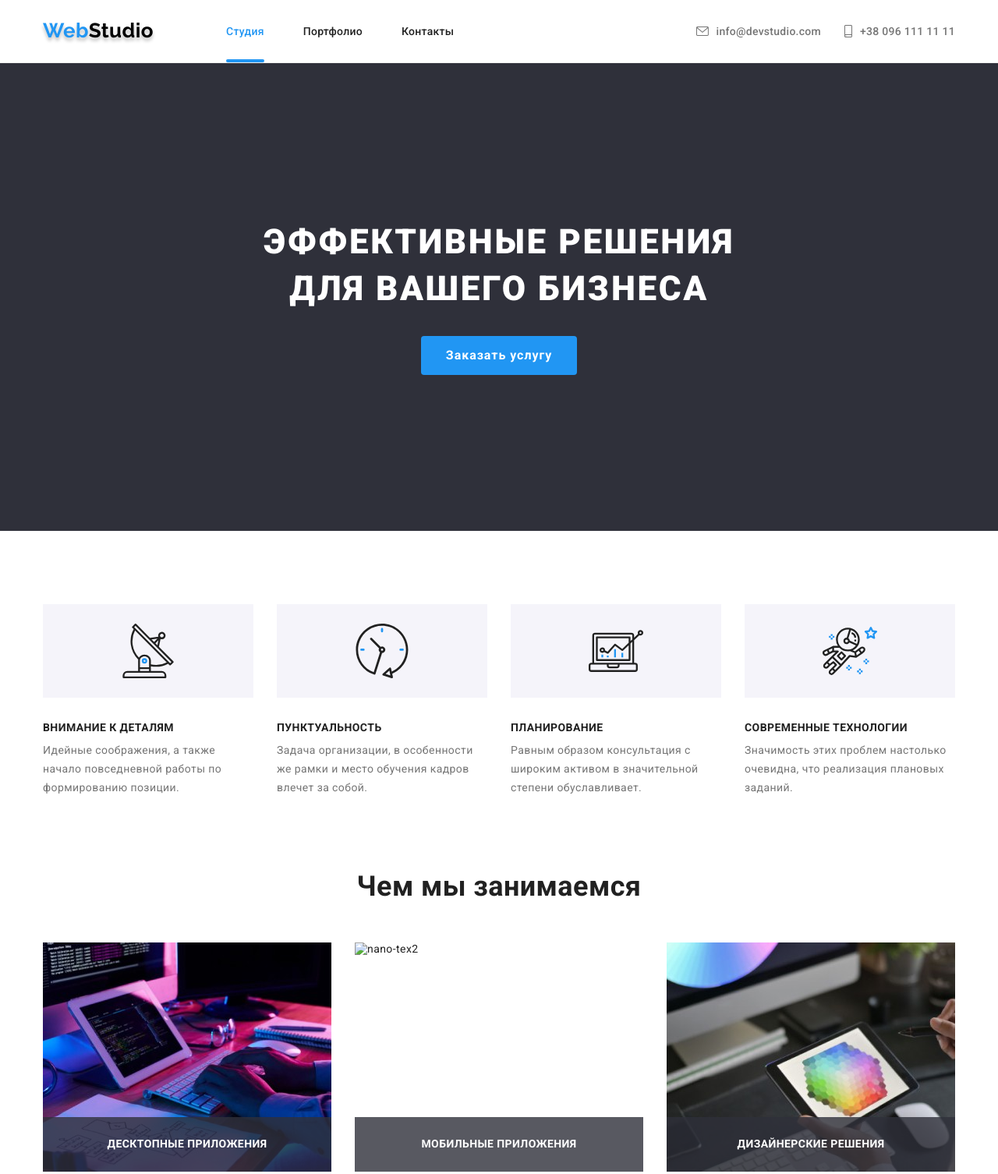
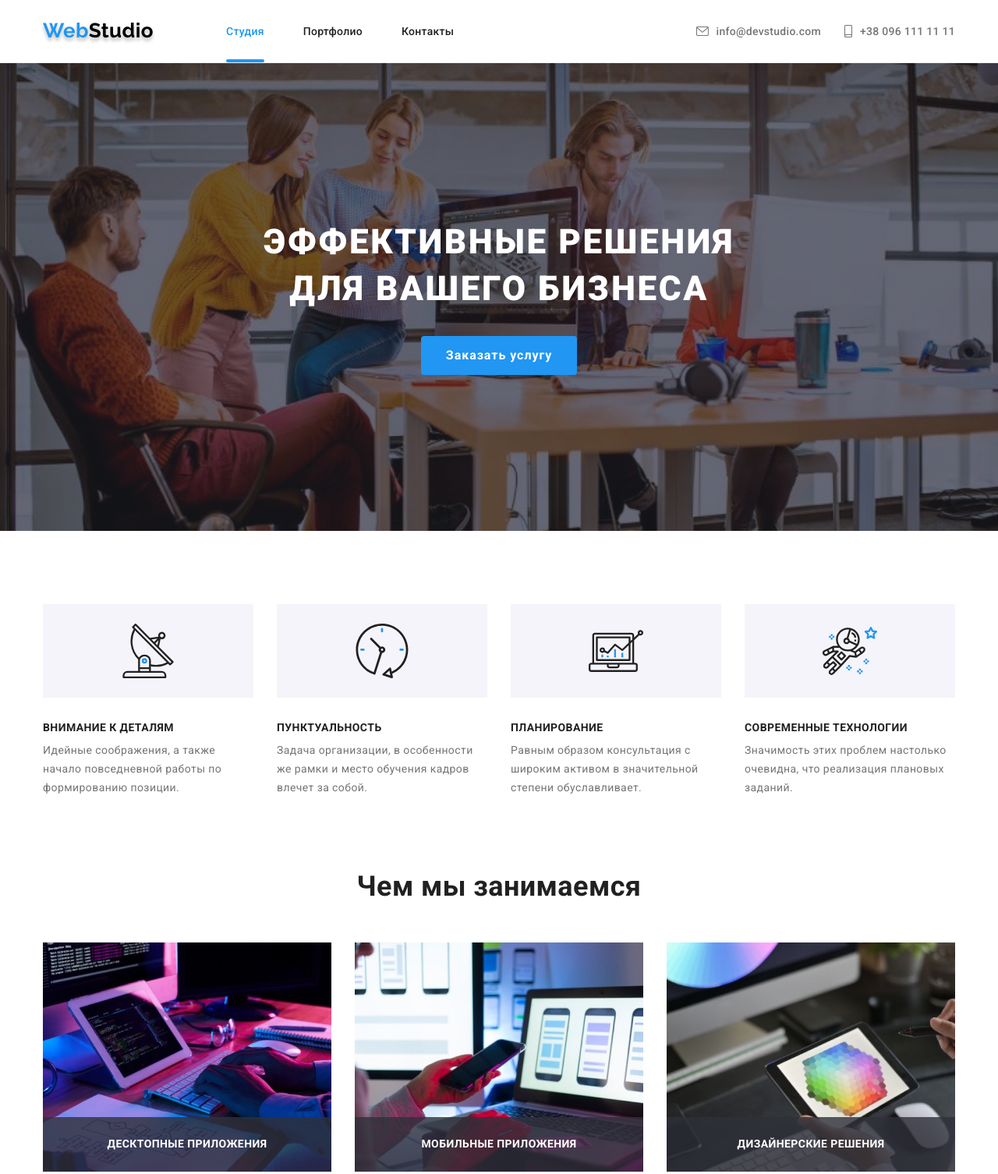
Before and after one commit to KuznecovAndrey7777777/goit-markup-hw-08, a plain HTML site: page index.html in a window 1280 px wide. Shown: the top 1506 px of the page at 78% size. Drawn offline with nearby package versions, Linux system fonts and the light colour scheme; the site is published under a folder, as on GitHub Pages, so addresses that start at the root find nothing.

Commit message:
save150820221154

```diff
--- a/index.html
+++ b/index.html
@@ -150,8 +150,8 @@
               <img
                 class="what__img"
                 srcset="
-                  /images/work/imgwork-desktop@1x-1.jpg 1x,
-                  /images/work/imgwork-desktop@2x-1.jpg 2x
+                  ./images/work/imgwork-desktop@1x-1.jpg 1x,
+                  ./images/work/imgwork-desktop@2x-1.jpg 2x
                 "
                 src="./images/work/imgwork-desktop@1x-1.jpg"
                 alt="nano-tex2"
--- a/scss/utils/_overlay.scss
+++ b/scss/utils/_overlay.scss
@@ -7,25 +7,25 @@
   background-size: cover;
 
   background-image: linear-gradient(to right, rgba(47, 48, 58, 0.4), rgba(47, 48, 58, 0.4)),
-    url('/images/hero/hero-mob@1x.jpg');
+    url('../images/hero/hero-mob@1x.jpg');
   @media (min-device-pixel-ratio: 2), (min-resolution: 192dpi), (min-resolution: 2dppx) {
-    background-image: url('/images/hero/hero-mob@2x.jpg');
+    background-image: url('../images/hero/hero-mob@2x.jpg');
   }
 
   @media screen and (min-width: 768px) {
     background-image: linear-gradient(to right, rgba(47, 48, 58, 0.4), rgba(47, 48, 58, 0.4)),
-      url('/images/hero/hero-desktop@1x.jpg');
+      url('../images/hero/hero-desktop@1x.jpg');
     @media (min-device-pixel-ratio: 2), (min-resolution: 192dpi), (min-resolution: 2dppx) {
-      background-image: url('/images/hero/hero-desktop@2x.jpg');
+      background-image: url('../images/hero/hero-desktop@2x.jpg');
     }
   }
 
   @media screen and (min-width: 1200px) {
     height: 600px;
     background-image: linear-gradient(to right, rgba(47, 48, 58, 0.4), rgba(47, 48, 58, 0.4)),
-      url('/images/hero/hero-tablet@1x.jpg');
+      url('../images/hero/hero-tablet@1x.jpg');
     @media (min-device-pixel-ratio: 2), (min-resolution: 192dpi), (min-resolution: 2dppx) {
-      background-image: url('/images/hero/hero-tablet@2x.jpg');
+      background-image: url('../images/hero/hero-tablet@2x.jpg');
     }
   }
 }
```
Also changed, not shown: css/main.css, css/main.min.css, 2 other files.
